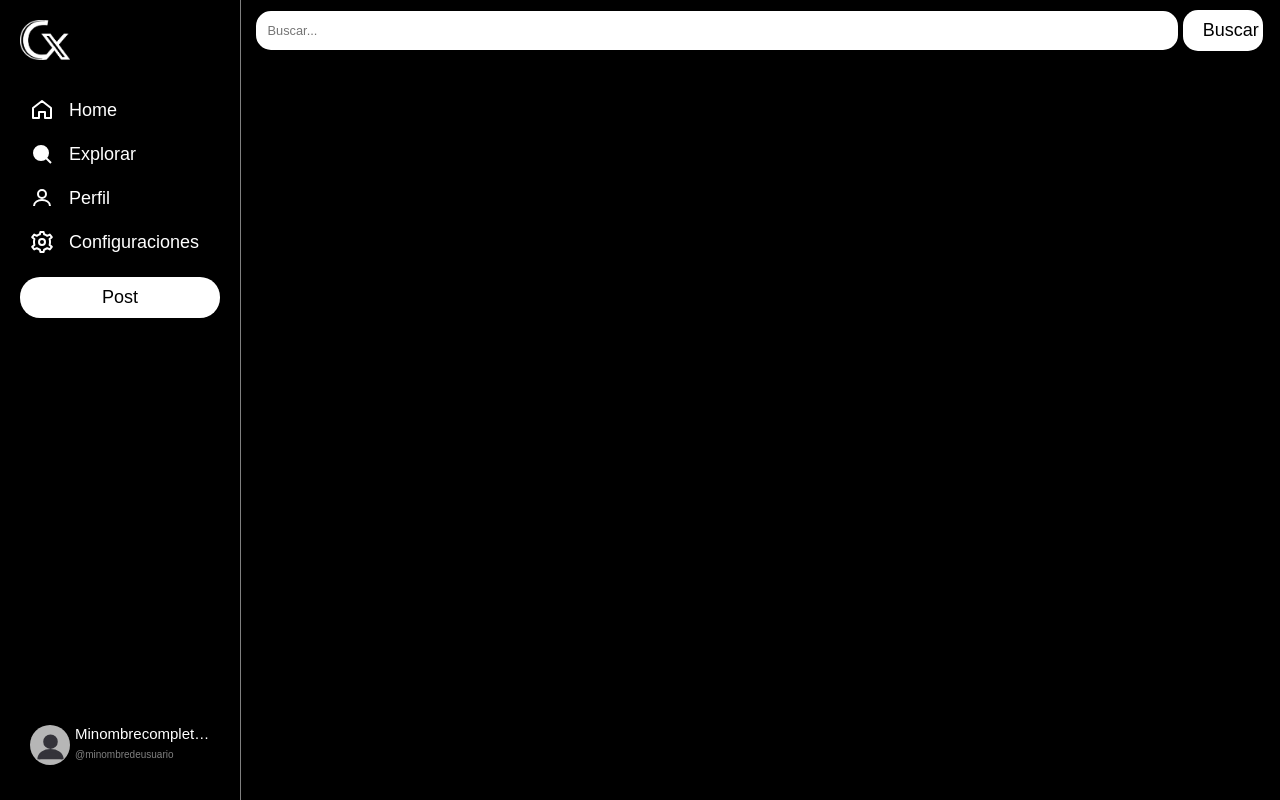
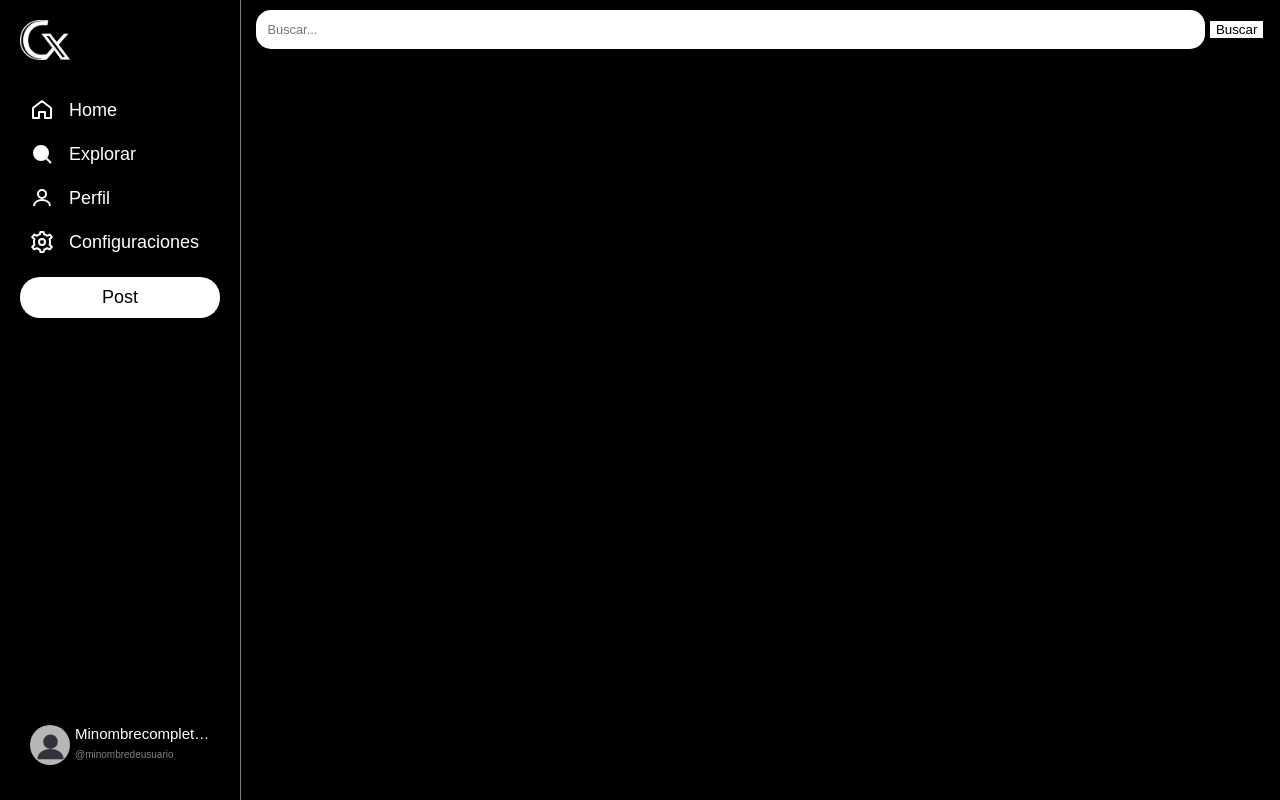
Before and after one commit to MarcosDPG/copyX, a Django app: page /search/ in a window 1280 px wide. Run offline with Django 4.2, Linux system fonts and the light colour scheme; the visitor is signed in with stand-in values (Sample User, id 1).

Commit message:
perf(frontend): search button fixed

```diff
--- a/frontend/static/css/search.css
+++ b/frontend/static/css/search.css
@@ -29,17 +29,17 @@
   }
 
   .search-button {
-    padding: 10px 20px;
-    width: 8%;
-    font-family: Arial, sans-serif;
-    font-size: large;
-    background-color: #ffffff;
-    color: rgb(0, 0, 0);
-    border: none;
-    border-radius: 15px;
-    cursor: pointer;
-    white-space: nowrap;
-    transition: background-color 0.3s ease;
+    background-color: white;
+    color: black;
+    display: flex;
+    flex-direction: row;
+    align-items: center;
+    align-content: center;
+    justify-content: space-evenly;
+    border-width: initial;
+    border-style: none;
+    border-color: initial;
+    border-image: initial;
   }
 
   .search-button:hover {
```
